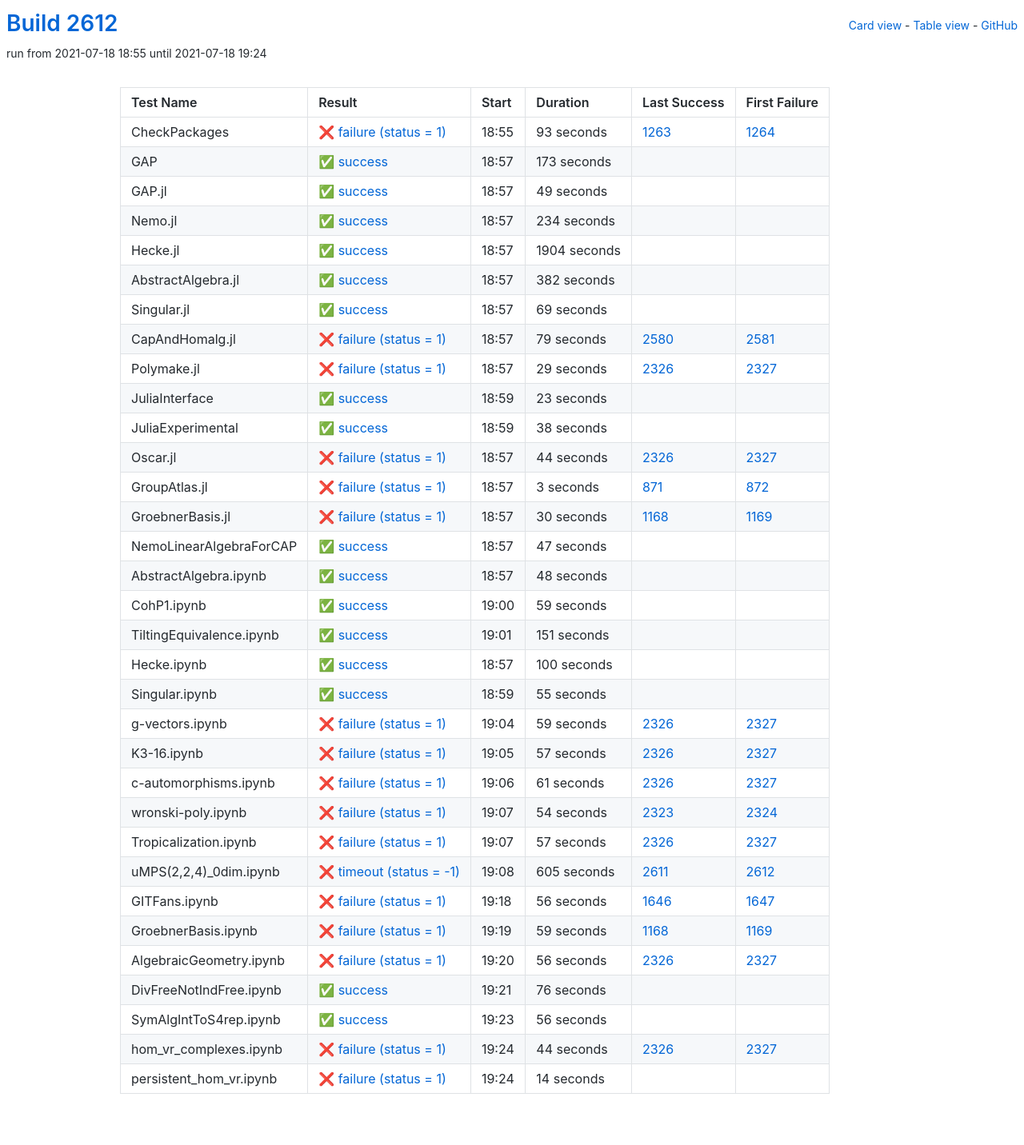
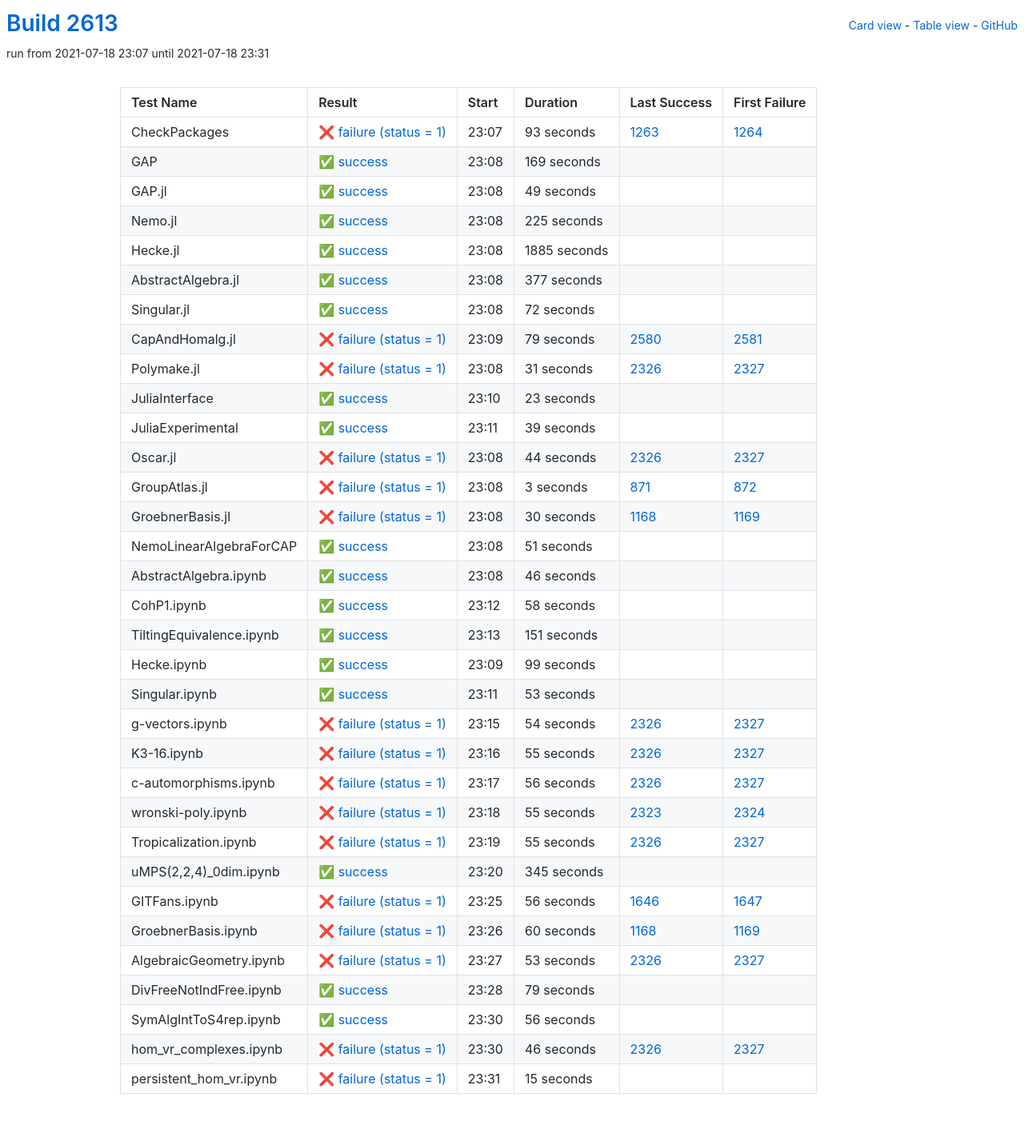
Before and after one commit to oscar-system/oscar-ci-status-stable, a Jekyll site: the page built from table.html, in a window 1280 px wide. Shown: the whole page at 80% size. Built offline with Jekyll 4.4.1, drawn with Linux system fonts in a browser that asks for light colours.

Commit message:
Build #2613

```diff
--- a/_data/ci.yml
+++ b/_data/ci.yml
@@ -1,6 +1,6 @@
 ---
-build: 2612
-build_url: https://oscarci.mathematik.uni-kl.de/job/oscar-stable/2612/
+build: 2613
+build_url: https://oscarci.mathematik.uni-kl.de/job/oscar-stable/2613/
 job: oscar-stable
 organization: oscar-system
 repo: oscar-ci-status-stable
@@ -8,8 +8,8 @@ repourl: https://github.com/oscar-system/oscar-ci-status-stable
 tests:
 - name: CheckPackages
   id: checkpackages
-  log: https://oscarci.mathematik.uni-kl.de/job/oscar-stable/2612/artifact/logs/build-2612/CheckPackages.log
-  start: 2021-07-18 18:55
+  log: https://oscarci.mathematik.uni-kl.de/job/oscar-stable/2613/artifact/logs/build-2613/CheckPackages.log
+  start: 2021-07-18 23:07
   success: false
   exitcode: 1
   status: failure
@@ -20,20 +20,20 @@ tests:
   first_failure_url: https://oscarci.mathematik.uni-kl.de/job/oscar-stable/1264/
 - name: GAP
   id: gap
-  log: https://oscarci.mathematik.uni-kl.de/job/oscar-stable/2612/artifact/logs/build-2612/GAP.log
-  start: 2021-07-18 18:57
+  log: https://oscarci.mathematik.uni-kl.de/job/oscar-stable/2613/artifact/logs/build-2613/GAP.log
+  start: 2021-07-18 23:08
   success: true
   exitcode: 0
   status: success
-  duration: 173
+  duration: 169
   last_success: false
   last_success_url:
   first_failure: false
   first_failure_url:
 - name: GAP.jl
   id: gap-jl
-  log: https://oscarci.mathematik.uni-kl.de/job/oscar-stable/2612/artifact/logs/build-2612/GAP.jl.log
-  start: 2021-07-18 18:57
+  log: https://oscarci.mathematik.uni-kl.de/job/oscar-stable/2613/artifact/logs/build-2613/GAP.jl.log
+  start: 2021-07-18 23:08
   success: true
   exitcode: 0
   status: success
@@ -44,56 +44,56 @@ tests:
   first_failure_url:
 - name: Nemo.jl
   id: nemo-jl
-  log: https://oscarci.mathematik.uni-kl.de/job/oscar-stable/2612/artifact/logs/build-2612/Nemo.jl.log
-  start: 2021-07-18 18:57
+  log: https://oscarci.mathematik.uni-kl.de/job/oscar-stable/2613/artifact/logs/build-2613/Nemo.jl.log
+  start: 2021-07-18 23:08
   success: true
   exitcode: 0
   status: success
-  duration: 234
+  duration: 225
   last_success: false
   last_success_url:
   first_failure: false
   first_failure_url:
 - name: Hecke.jl
   id: hecke-jl
-  log: https://oscarci.mathematik.uni-kl.de/job/oscar-stable/2612/artifact/logs/build-2612/Hecke.jl.log
-  start: 2021-07-18 18:57
+  log: https://oscarci.mathematik.uni-kl.de/job/oscar-stable/2613/artifact/logs/build-2613/Hecke.jl.log
+  start: 2021-07-18 23:08
   success: true
   exitcode: 0
   status: success
-  duration: 1904
+  duration: 1885
   last_success: false
   last_success_url:
   first_failure: false
   first_failure_url:
 - name: AbstractAlgebra.jl
   id: abstractalgebra-jl
-  log: https://oscarci.mathematik.uni-kl.de/job/oscar-stable/2612/artifact/logs/build-2612/AbstractAlgebra.jl.log
-  start: 2021-07-18 18:57
+  log: https://oscarci.mathematik.uni-kl.de/job/oscar-stable/2613/artifact/logs/build-2613/AbstractAlgebra.jl.log
+  start: 2021-07-18 23:08
   success: true
   exitcode: 0
   status: success
-  duration: 382
+  duration: 377
   last_success: false
   last_success_url:
   first_failure: false
   first_failure_url:
 - name: Singular.jl
   id: singular-jl
-  log: https://oscarci.mathematik.uni-kl.de/job/oscar-stable/2612/artifact/logs/build-2612/Singular.jl.log
-  start: 2021-07-18 18:57
+  log: https://oscarci.mathematik.uni-kl.de/job/oscar-stable/2613/artifact/logs/build-2613/Singular.jl.log
+  start: 2021-07-18 23:08
   success: true
   exitcode: 0
   status: success
-  duration: 69
+  duration: 72
   last_success: false
   last_success_url:
   first_failure: false
   first_failure_url:
 - name: CapAndHomalg.jl
   id: capandhomalg-jl
-  log: https://oscarci.mathematik.uni-kl.de/job/oscar-stable/2612/artifact/logs/build-2612/CapAndHomalg.jl.log
-  start: 2021-07-18 18:57
+  log: https://oscarci.mathematik.uni-kl.de/job/oscar-stable/2613/artifact/logs/build-2613/CapAndHomalg.jl.log
+  start: 2021-07-18 23:09
   success: false
   exitcode: 1
   status: failure
@@ -104,20 +104,20 @@ tests:
   first_failure_url: https://oscarci.mathematik.uni-kl.de/job/oscar-stable/2581/
 - name: Polymake.jl
   id: polymake-jl
-  log: https://oscarci.mathematik.uni-kl.de/job/oscar-stable/2612/artifact/logs/build-2612/Polymake.jl.log
-  start: 2021-07-18 18:57
+  log: https://oscarci.mathematik.uni-kl.de/job/oscar-stable/2613/artifact/logs/build-2613/Polymake.jl.log
+  start: 2021-07-18 23:08
   success: false
   exitcode: 1
   status: failure
-  duration: 29
+  duration: 31
   last_success: 2326
   last_success_url: https://oscarci.mathematik.uni-kl.de/job/oscar-stable/2326/
   first_failure: 2327
   first_failure_url: https://oscarci.mathematik.uni-kl.de/job/oscar-stable/2327/
 - name: JuliaInterface
   id: juliainterface
-  log: https://oscarci.mathematik.uni-kl.de/job/oscar-stable/2612/artifact/logs/build-2612/JuliaInterface.log
-  start: 2021-07-18 18:59
+  log: https://oscarci.mathematik.uni-kl.de/job/oscar-stable/2613/artifact/logs/build-2613/JuliaInterface.log
+  start: 2021-07-18 23:10
   success: true
   exitcode: 0
   status: success
@@ -128,20 +128,20 @@ tests:
   first_failure_url:
 - name: JuliaExperimental
   id: juliaexperimental
-  log: https://oscarci.mathematik.uni-kl.de/job/oscar-stable/2612/artifact/logs/build-2612/JuliaExperimental.log
-  start: 2021-07-18 18:59
+  log: https://oscarci.mathematik.uni-kl.de/job/oscar-stable/2613/artifact/logs/build-2613/JuliaExperimental.log
+  start: 2021-07-18 23:11
   success: true
   exitcode: 0
   status: success
-  duration: 38
+  duration: 39
   last_success: false
   last_success_url:
   first_failure: false
   first_failure_url:
 - name: Oscar.jl
   id: oscar-jl
-  log: https://oscarci.mathematik.uni-kl.de/job/oscar-stable/2612/artifact/logs/build-2612/Oscar.jl.log
-  start: 2021-07-18 18:57
+  log: https://oscarci.mathematik.uni-kl.de/job/oscar-stable/2613/artifact/logs/build-2613/Oscar.jl.log
+  start: 2021-07-18 23:08
   success: false
   exitcode: 1
   status: failure
@@ -152,8 +152,8 @@ tests:
   first_failure_url: https://oscarci.mathematik.uni-kl.de/job/oscar-stable/2327/
 - name: GroupAtlas.jl
   id: groupatlas-jl
-  log: https://oscarci.mathematik.uni-kl.de/job/oscar-stable/2612/artifact/logs/build-2612/GroupAtlas.jl.log
-  start: 2021-07-18 18:57
+  log: https://oscarci.mathematik.uni-kl.de/job/oscar-stable/2613/artifact/logs/build-2613/GroupAtlas.jl.log
+  start: 2021-07-18 23:08
   success: false
   exitcode: 1
   status: failure
@@ -164,8 +164,8 @@ tests:
   first_failure_url: https://oscarci.mathematik.uni-kl.de/job/oscar-stable/872/
 - name: GroebnerBasis.jl
   id: groebnerbasis-jl
-  log: https://oscarci.mathematik.uni-kl.de/job/oscar-stable/2612/artifact/logs/build-2612/GroebnerBasis.jl.log
-  start: 2021-07-18 18:57
+  log: https://oscarci.mathematik.uni-kl.de/job/oscar-stable/2613/artifact/logs/build-2613/GroebnerBasis.jl.log
+  start: 2021-07-18 23:08
   success: false
   exitcode: 1
   status: failure
@@ -176,44 +176,44 @@ tests:
   first_failure_url: https://oscarci.mathematik.uni-kl.de/job/oscar-stable/1169/
 - name: NemoLinearAlgebraForCAP
   id: nemolinearalgebraforcap
-  log: https://oscarci.mathematik.uni-kl.de/job/oscar-stable/2612/artifact/logs/build-2612/NemoLinearAlgebraForCAP.log
-  start: 2021-07-18 18:57
+  log: https://oscarci.mathematik.uni-kl.de/job/oscar-stable/2613/artifact/logs/build-2613/NemoLinearAlgebraForCAP.log
+  start: 2021-07-18 23:08
   success: true
   exitcode: 0
   status: success
-  duration: 47
+  duration: 51
   last_success: false
   last_success_url:
   first_failure: false
   first_failure_url:
 - name: AbstractAlgebra.ipynb
   id: abstractalgebra-ipynb
-  log: https://oscarci.mathematik.uni-kl.de/job/oscar-stable/2612/artifact/logs/build-2612/AbstractAlgebra.ipynb.log
-  start: 2021-07-18 18:57
+  log: https://oscarci.mathematik.uni-kl.de/job/oscar-stable/2613/artifact/logs/build-2613/AbstractAlgebra.ipynb.log
+  start: 2021-07-18 23:08
   success: true
   exitcode: 0
   status: success
-  duration: 48
+  duration: 46
   last_success: false
   last_success_url:
   first_failure: false
   first_failure_url:
 - name: CohP1.ipynb
   id: cohp1-ipynb
-  log: https://oscarci.mathematik.uni-kl.de/job/oscar-stable/2612/artifact/logs/build-2612/CohP1.ipynb.log
-  start: 2021-07-18 19:00
+  log: https://oscarci.mathematik.uni-kl.de/job/oscar-stable/2613/artifact/logs/build-2613/CohP1.ipynb.log
+  start: 2021-07-18 23:12
   success: true
   exitcode: 0
   status: success
-  duration: 59
+  duration: 58
   last_success: false
   last_success_url:
   first_failure: false
   first_failure_url:
 - name: TiltingEquivalence.ipynb
   id: tiltingequivalence-ipynb
-  log: https://oscarci.mathematik.uni-kl.de/job/oscar-stable/2612/artifact/logs/build-2612/TiltingEquivalence.ipynb.log
-  start: 2021-07-18 19:01
+  log: https://oscarci.mathematik.uni-kl.de/job/oscar-stable/2613/artifact/logs/build-2613/TiltingEquivalence.ipynb.log
+  start: 2021-07-18 23:13
   success: true
   exitcode: 0
   status: success
@@ -224,104 +224,104 @@ tests:
   first_failure_url:
 - name: Hecke.ipynb
   id: hecke-ipynb
-  log: https://oscarci.mathematik.uni-kl.de/job/oscar-stable/2612/artifact/logs/build-2612/Hecke.ipynb.log
-  start: 2021-07-18 18:57
+  log: https://oscarci.mathematik.uni-kl.de/job/oscar-stable/2613/artifact/logs/build-2613/Hecke.ipynb.log
+  start: 2021-07-18 23:09
   success: true
   exitcode: 0
   status: success
-  duration: 100
+  duration: 99
   last_success: false
   last_success_url:
   first_failure: false
   first_failure_url:
 - name: Singular.ipynb
   id: singular-ipynb
-  log: https://oscarci.mathematik.uni-kl.de/job/oscar-stable/2612/artifact/logs/build-2612/Singular.ipynb.log
-  start: 2021-07-18 18:59
+  log: https://oscarci.mathematik.uni-kl.de/job/oscar-stable/2613/artifact/logs/build-2613/Singular.ipynb.log
+  start: 2021-07-18 23:11
   success: true
   exitcode: 0
   status: success
-  duration: 55
+  duration: 53
   last_success: false
   last_success_url:
   first_failure: false
   first_failure_url:
 - name: g-vectors.ipynb
   id: g-vectors-ipynb
-  log: https://oscarci.mathematik.uni-kl.de/job/oscar-stable/2612/artifact/logs/build-2612/g-vectors.ipynb.log
-  start: 2021-07-18 19:04
+  log: https://oscarci.mathematik.uni-kl.de/job/oscar-stable/2613/artifact/logs/build-2613/g-vectors.ipynb.log
+  start: 2021-07-18 23:15
   success: false
   exitcode: 1
   status: failure
-  duration: 59
+  duration: 54
   last_success: 2326
   last_success_url: https://oscarci.mathematik.uni-kl.de/job/oscar-stable/2326/
   first_failure: 2327
   first_failure_url: https://oscarci.mathematik.uni-kl.de/job/oscar-stable/2327/
 - name: K3-16.ipynb
   id: k3-16-ipynb
-  log: https://oscarci.mathematik.uni-kl.de/job/oscar-stable/2612/artifact/logs/build-2612/K3-16.ipynb.log
-  start: 2021-07-18 19:05
+  log: https://oscarci.mathematik.uni-kl.de/job/oscar-stable/2613/artifact/logs/build-2613/K3-16.ipynb.log
+  start: 2021-07-18 23:16
   success: false
   exitcode: 1
   status: failure
-  duration: 57
+  duration: 55
   last_success: 2326
   last_success_url: https://oscarci.mathematik.uni-kl.de/job/oscar-stable/2326/
   first_failure: 2327
   first_failure_url: https://oscarci.mathematik.uni-kl.de/job/oscar-stable/2327/
 - name: c-automorphisms.ipynb
   id: c-automorphisms-ipynb
-  log: https://oscarci.mathematik.uni-kl.de/job/oscar-stable/2612/artifact/logs/build-2612/c-automorphisms.ipynb.log
-  start: 2021-07-18 19:06
+  log: https://oscarci.mathematik.uni-kl.de/job/oscar-stable/2613/artifact/logs/build-2613/c-automorphisms.ipynb.log
+  start: 2021-07-18 23:17
   success: false
   exitcode: 1
   status: failure
-  duration: 61
+  duration: 56
   last_success: 2326
   last_success_url: https://oscarci.mathematik.uni-kl.de/job/oscar-stable/2326/
   first_failure: 2327
   first_failure_url: https://oscarci.mathematik.uni-kl.de/job/oscar-stable/2327/
 - name: wronski-poly.ipynb
   id: wronski-poly-ipynb
-  log: https://oscarci.mathematik.uni-kl.de/job/oscar-stable/2612/artifact/logs/build-2612/wronski-poly.ipynb.log
-  start: 2021-07-18 19:07
+  log: https://oscarci.mathematik.uni-kl.de/job/oscar-stable/2613/artifact/logs/build-2613/wronski-poly.ipynb.log
+  start: 2021-07-18 23:18
   success: false
   exitcode: 1
   status: failure
-  duration: 54
+  duration: 55
   last_success: 2323
   last_success_url: https://oscarci.mathematik.uni-kl.de/job/oscar-stable/2323/
   first_failure: 2324
   first_failure_url: https://oscarci.mathematik.uni-kl.de/job/oscar-stable/2324/
 - name: Tropicalization.ipynb
   id: tropicalization-ipynb
-  log: https://oscarci.mathematik.uni-kl.de/job/oscar-stable/2612/artifact/logs/build-2612/Tropicalization.ipynb.log
-  start: 2021-07-18 19:07
+  log: https://oscarci.mathematik.uni-kl.de/job/oscar-stable/2613/artifact/logs/build-2613/Tropicalization.ipynb.log
+  start: 2021-07-18 23:19
   success: false
   exitcode: 1
   status: failure
-  duration: 57
+  duration: 55
   last_success: 2326
   last_success_url: https://oscarci.mathematik.uni-kl.de/job/oscar-stable/2326/
   first_failure: 2327
   first_failure_url: https://oscarci.mathematik.uni-kl.de/job/oscar-stable/2327/
 - name: uMPS(2,2,4)_0dim.ipynb
   id: umps-2-2-4-0dim-ipynb
-  log: https://oscarci.mathematik.uni-kl.de/job/oscar-stable/2612/artifact/logs/build-2612/uMPS-2-2-4-_0dim.ipynb.log
-  start: 2021-07-18 19:08
-  success: false
-  exitcode: -1
-  status: timeout
-  duration: 605
-  last_success: 2611
-  last_success_url: https://oscarci.mathematik.uni-kl.de/job/oscar-stable/2611/
-  first_failure: 2612
-  first_failure_url: https://oscarci.mathematik.uni-kl.de/job/oscar-stable/2612/
+  log: https://oscarci.mathematik.uni-kl.de/job/oscar-stable/2613/artifact/logs/build-2613/uMPS-2-2-4-_0dim.ipynb.log
+  start: 2021-07-18 23:20
+  success: true
+  exitcode: 0
+  status: success
+  duration: 345
+  last_success: false
+  last_success_url:
+  first_failure: false
+  first_failure_url:
 - name: GITFans.ipynb
   id: gitfans-ipynb
-  log: https://oscarci.mathematik.uni-kl.de/job/oscar-stable/2612/artifact/logs/build-2612/GITFans.ipynb.log
-  start: 2021-07-18 19:18
+  log: https://oscarci.mathematik.uni-kl.de/job/oscar-stable/2613/artifact/logs/build-2613/GITFans.ipynb.log
+  start: 2021-07-18 23:25
   success: false
   exitcode: 1
   status: failure
@@ -332,44 +332,44 @@ tests:
   first_failure_url: https://oscarci.mathematik.uni-kl.de/job/oscar-stable/1647/
 - name: GroebnerBasis.ipynb
   id: groebnerbasis-ipynb
-  log: https://oscarci.mathematik.uni-kl.de/job/oscar-stable/2612/artifact/logs/build-2612/GroebnerBasis.ipynb.log
-  start: 2021-07-18 19:19
+  log: https://oscarci.mathematik.uni-kl.de/job/oscar-stable/2613/artifact/logs/build-2613/GroebnerBasis.ipynb.log
+  start: 2021-07-18 23:26
   success: false
   exitcode: 1
   status: failure
-  duration: 59
+  duration: 60
   last_success: 1168
   last_success_url: https://oscarci.mathematik.uni-kl.de/job/oscar-stable/1168/
   first_failure: 1169
   first_failure_url: https://oscarci.mathematik.uni-kl.de/job/oscar-stable/1169/
 - name: AlgebraicGeometry.ipynb
   id: algebraicgeometry-ipynb
-  log: https://oscarci.mathematik.uni-kl.de/job/oscar-stable/2612/artifact/logs/build-2612/AlgebraicGeometry.ipynb.log
-  start: 2021-07-18 19:20
+  log: https://oscarci.mathematik.uni-kl.de/job/oscar-stable/2613/artifact/logs/build-2613/AlgebraicGeometry.ipynb.log
+  start: 2021-07-18 23:27
   success: false
   exitcode: 1
   status: failure
-  duration: 56
+  duration: 53
   last_success: 2326
   last_success_url: https://oscarci.mathematik.uni-kl.de/job/oscar-stable/2326/
   first_failure: 2327
   first_failure_url: https://oscarci.mathematik.uni-kl.de/job/oscar-stable/2327/
 - name: DivFreeNotIndFree.ipynb
   id: divfreenotindfree-ipynb
-  log: https://oscarci.mathematik.uni-kl.de/job/oscar-stable/2612/artifact/logs/build-2612/DivFreeNotIndFree.ipynb.log
-  start: 2021-07-18 19:21
+  log: https://oscarci.mathematik.uni-kl.de/job/oscar-stable/2613/artifact/logs/build-2613/DivFreeNotIndFree.ipynb.log
+  start: 2021-07-18 23:28
   success: true
   exitcode: 0
   status: success
-  duration: 76
+  duration: 79
   last_success: false
   last_success_url:
   first_failure: false
   first_failure_url:
 - name: SymAlgIntToS4rep.ipynb
   id: symalginttos4rep-ipynb
-  log: https://oscarci.mathematik.uni-kl.de/job/oscar-stable/2612/artifact/logs/build-2612/SymAlgIntToS4rep.ipynb.log
-  start: 2021-07-18 19:23
+  log: https://oscarci.mathematik.uni-kl.de/job/oscar-stable/2613/artifact/logs/build-2613/SymAlgIntToS4rep.ipynb.log
+  start: 2021-07-18 23:30
   success: true
   exitcode: 0
   status: success
@@ -380,24 +380,24 @@ tests:
   first_failure_url:
 - name: hom_vr_complexes.ipynb
   id: hom-vr-complexes-ipynb
-  log: https://oscarci.mathematik.uni-kl.de/job/oscar-stable/2612/artifact/logs/build-2612/hom_vr_complexes.ipynb.log
-  start: 2021-07-18 19:24
+  log: https://oscarci.mathematik.uni-kl.de/job/oscar-stable/2613/artifact/logs/build-2613/hom_vr_complexes.ipynb.log
+  start: 2021-07-18 23:30
   success: false
   exitcode: 1
   status: failure
-  duration: 44
+  duration: 46
   last_success: 2326
   last_success_url: https://oscarci.mathematik.uni-kl.de/job/oscar-stable/2326/
   first_failure: 2327
   first_failure_url: https://oscarci.mathematik.uni-kl.de/job/oscar-stable/2327/
 - name: persistent_hom_vr.ipynb
   id: persistent-hom-vr-ipynb
-  log: https://oscarci.mathematik.uni-kl.de/job/oscar-stable/2612/artifact/logs/build-2612/persistent_hom_vr.ipynb.log
-  start: 2021-07-18 19:24
+  log: https://oscarci.mathematik.uni-kl.de/job/oscar-stable/2613/artifact/logs/build-2613/persistent_hom_vr.ipynb.log
+  start: 2021-07-18 23:31
   success: false
   exitcode: 1
   status: failure
-  duration: 14
+  duration: 15
   last_success: false
   last_success_url:
   first_failure: false
```
Also changed, not shown: README.md.
